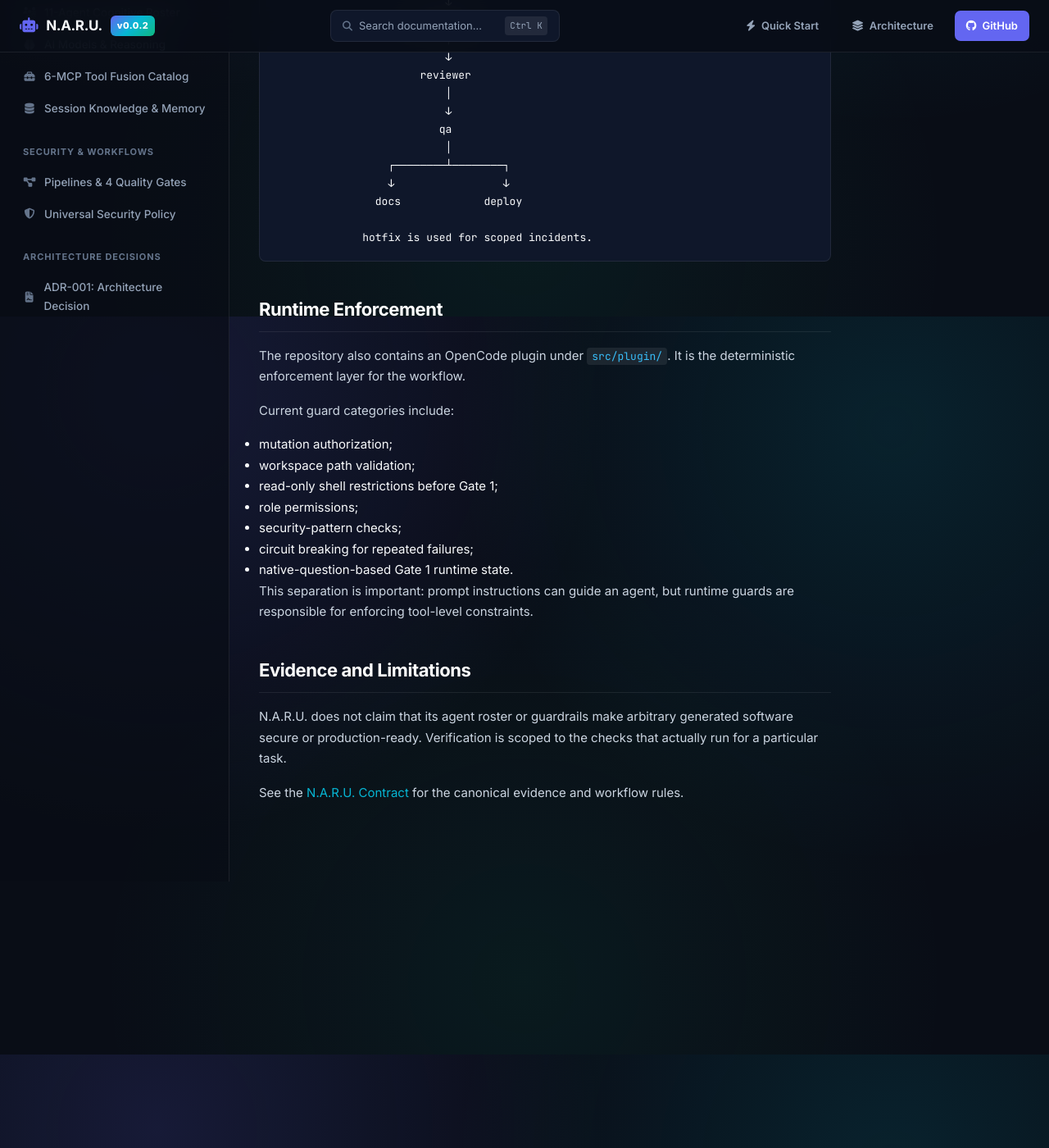
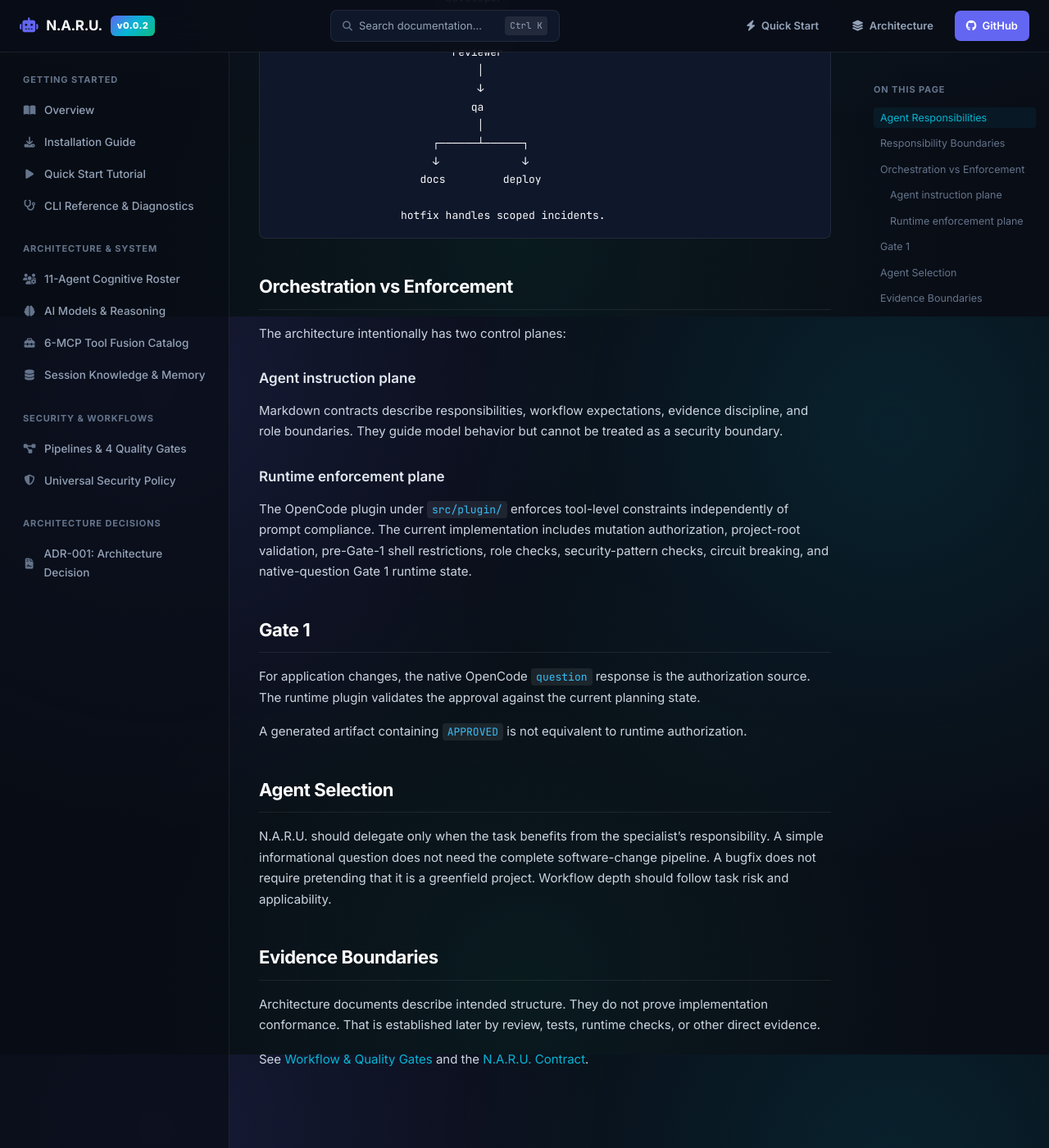
Before and after one commit to Yoganataa/naru-agents, a Jekyll site: the page built from docs/architecture/overview.md, in a window 1280 px wide and 1400 px high, scrolled down 1414 px. Shown: the whole window at 82% size. Built offline with Jekyll 4.4.1, drawn with Linux system fonts in a browser that asks for light colours; some of the changed text lies outside the part shown.

Commit message:
docs: correct agent architecture and enforcement model

````diff
--- a/docs/architecture/overview.md
+++ b/docs/architecture/overview.md
@@ -5,7 +5,7 @@ title: Agent Architecture — N.A.R.U.
 
 # Agent Architecture
 
-N.A.R.U. separates software-engineering responsibilities across a primary orchestrator and specialized agents. The repository currently contains 11 agent definitions.
+N.A.R.U. separates engineering responsibilities across one primary orchestrator and ten specialized agents. The agent files under `agents/` are the source of truth for model assignments, permissions, and role-specific instructions.
 
 ## Agent Responsibilities
 
@@ -23,61 +23,66 @@ N.A.R.U. separates software-engineering responsibilities across a primary orches
 | `deploy` | Release and deployment operations |
 | `hotfix` | Narrowly scoped incident and regression fixes |
 
-The exact model, temperature, step limit, and permissions for each agent are defined in the corresponding file under `agents/`. Documentation should not override those definitions.
-
 ## Responsibility Boundaries
 
 ```text
-                    ┌──────────────┐
-                    │    naru      │
-                    │ Orchestrator │
-                    └──────┬───────┘
-                           │
-             ┌─────────────┴─────────────┐
-             ↓                           ↓
-       Requirements & Evidence       Architecture
-       pm / researcher /             architect / dependency
-       dependency
-             │                           │
-             └─────────────┬─────────────┘
-                           ↓
-                    USER APPROVAL
-                       Gate 1
-                           │
-                           ↓
-                      developer
-                           │
-                           ↓
-                       reviewer
-                           │
-                           ↓
-                          qa
-                           │
-                  ┌────────┴────────┐
-                  ↓                 ↓
-                docs             deploy
+                         ┌──────────────┐
+                         │     naru     │
+                         │ Orchestrator │
+                         └──────┬───────┘
+                                │
+             ┌──────────────────┼──────────────────┐
+             ↓                  ↓                  ↓
+            pm             researcher         dependency
+             │                  │                  │
+             └──────────────────┼──────────────────┘
+                                ↓
+                           architect
+                                │
+                                ↓
+                         USER APPROVAL
+                            Gate 1
+                                │
+                                ↓
+                           developer
+                                │
+                                ↓
+                            reviewer
+                                │
+                                ↓
+                               qa
+                                │
+                         ┌──────┴──────┐
+                         ↓             ↓
+                       docs         deploy
 
-              hotfix is used for scoped incidents.
+                    hotfix handles scoped incidents.
 ```
 
-## Runtime Enforcement
+## Orchestration vs Enforcement
 
-The repository also contains an OpenCode plugin under `src/plugin/`. It is the deterministic enforcement layer for the workflow.
+The architecture intentionally has two control planes:
 
-Current guard categories include:
+### Agent instruction plane
 
-- mutation authorization;
-- workspace path validation;
-- read-only shell restrictions before Gate 1;
-- role permissions;
-- security-pattern checks;
-- circuit breaking for repeated failures;
-- native-question-based Gate 1 runtime state.
+Markdown contracts describe responsibilities, workflow expectations, evidence discipline, and role boundaries. They guide model behavior but cannot be treated as a security boundary.
 
-This separation is important: prompt instructions can guide an agent, but runtime guards are responsible for enforcing tool-level constraints.
+### Runtime enforcement plane
 
-## Evidence and Limitations
+The OpenCode plugin under `src/plugin/` enforces tool-level constraints independently of prompt compliance. The current implementation includes mutation authorization, project-root validation, pre-Gate-1 shell restrictions, role checks, security-pattern checks, circuit breaking, and native-question Gate 1 runtime state.
 
-N.A.R.U. does not claim that its agent roster or guardrails make arbitrary generated software secure or production-ready. Verification is scoped to the checks that actually run for a particular task.
+## Gate 1
 
-See the [N.A.R.U. Contract](../NARU-CONTRACT.md) for the canonical evidence and workflow rules.
+For application changes, the native OpenCode `question` response is the authorization source. The runtime plugin validates the approval against the current planning state.
+
+A generated artifact containing `APPROVED` is not equivalent to runtime authorization.
+
+## Agent Selection
+
+N.A.R.U. should delegate only when the task benefits from the specialist's responsibility. A simple informational question does not need the complete software-change pipeline. A bugfix does not require pretending that it is a greenfield project. Workflow depth should follow task risk and applicability.
+
+## Evidence Boundaries
+
+Architecture documents describe intended structure. They do not prove implementation conformance. That is established later by review, tests, runtime checks, or other direct evidence.
+
+See [Workflow & Quality Gates](../workflow/pipelines.md) and the [N.A.R.U. Contract](../NARU-CONTRACT.md).
````
